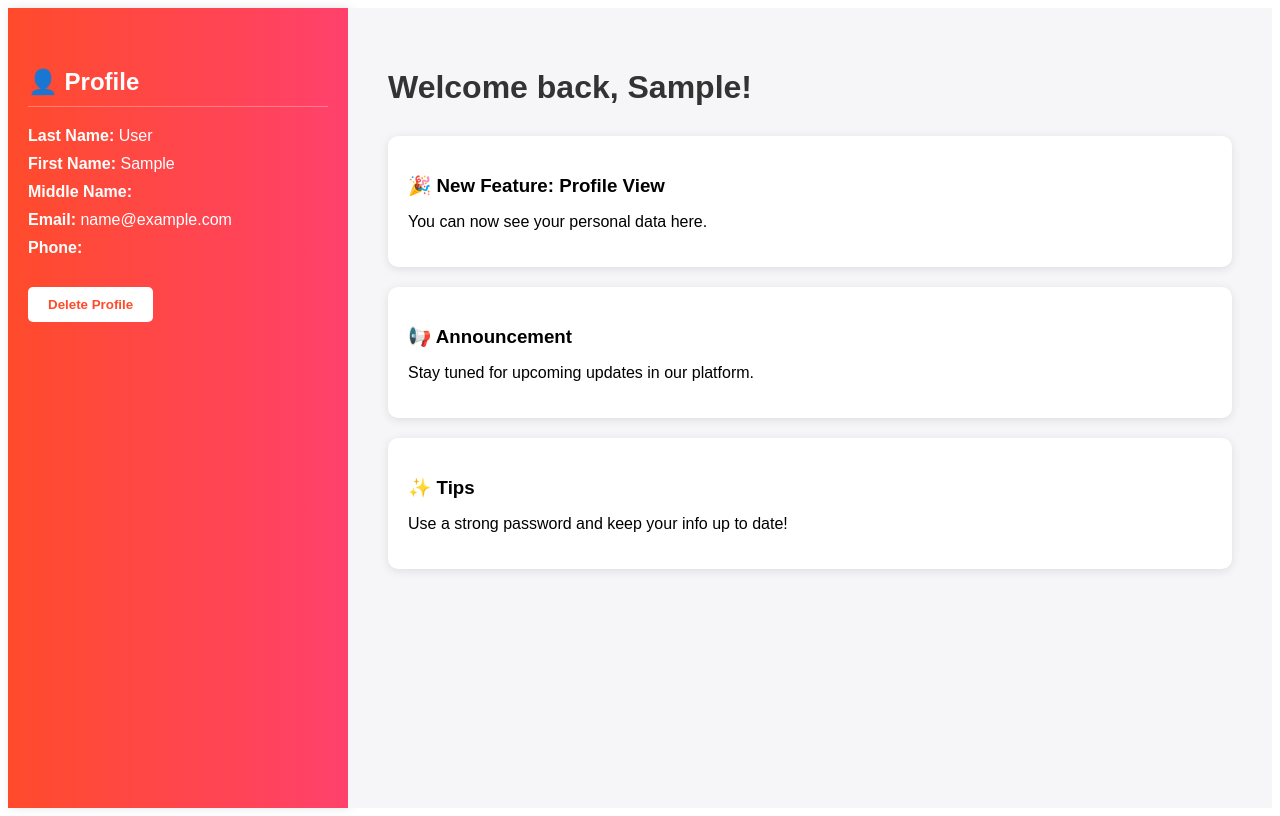
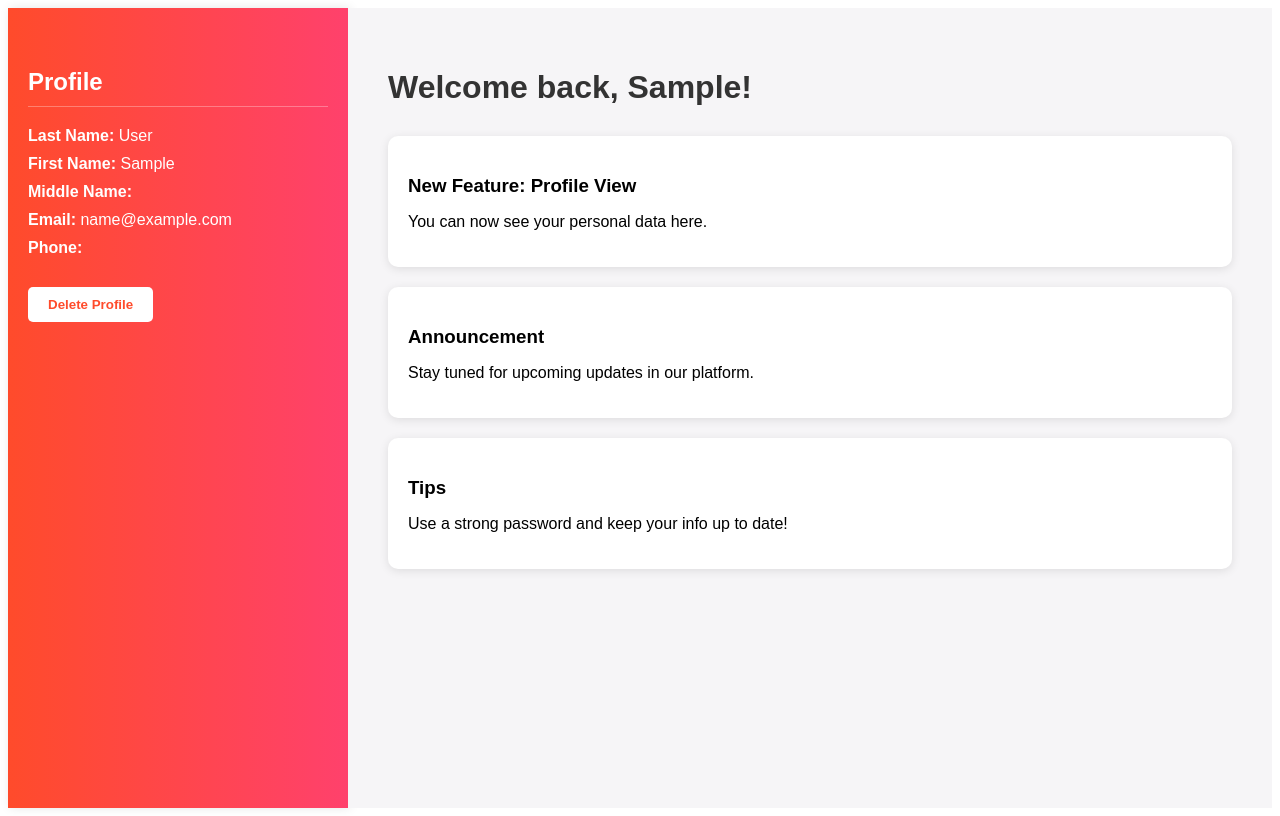
Before and after one commit to MargaritaShch/UserFlow, a Vue app in the folder frontend/: page /profile in a window 1280 px wide. Built offline with nearby package versions, Linux system fonts and the light colour scheme; sample sign-in values are in the browser's storage.

Commit message:
settings

```diff
--- a/frontend/src/components/RegisterForm.vue
+++ b/frontend/src/components/RegisterForm.vue
@@ -48,6 +48,46 @@ export default {
   },
   methods: {
     registerUser() {
+      if (!this.lastName || !this.firstName || !this.email || !this.phone || !this.password) {
+        alert("Пожалуйста, заполните все обязательные поля");
+        return;
+      }
+
+      const nameRegex = /^[А-Яа-яA-Za-z]{2,}$/;
+      const phoneRegex = /^\+7\s?\d{3}\s?\d{3}\s?\d{2}\s?\d{2}$/;
+      const emailRegex = /^[^\s@]+@[^\s@]+\.[^\s@]+$/;
+      const passwordRegex = /^(?=.*[a-z])(?=.*[A-Z])(?=.*\d)(?=.*[\W_]).{6,}$/;
+
+      if (!nameRegex.test(this.lastName)) {
+        alert("Введите корректную фамилию (минимум 2 буквы, только буквы)");
+        return;
+      }
+
+      if (!nameRegex.test(this.firstName)) {
+        alert("Введите корректное имя (минимум 2 буквы, только буквы)");
+        return;
+      }
+
+      if (this.middleName && !nameRegex.test(this.middleName)) {
+        alert("Введите корректное отчество (минимум 2 буквы, только буквы)");
+        return;
+      }
+
+      if (!emailRegex.test(this.email)) {
+        alert("Введите корректный email");
+        return;
+      }
+
+      if (!phoneRegex.test(this.phone)) {
+        alert("Введите телефон в формате +7 000 000 00 00");
+        return;
+      }
+
+      if (!passwordRegex.test(this.password)) {
+        alert("Пароль должен быть минимум из 6 символов, включать строчные, ЗАГЛАВНЫЕ буквы, цифры и символы");
+        return;
+      }
+
       const userData = {
         lastName: this.lastName,
         firstName: this.firstName,
@@ -57,17 +97,16 @@ export default {
         password: this.password
       };
 
+      localStorage.setItem('user', JSON.stringify(userData));
+
       console.log('Registering:', userData);
-
-      //при успешной регистарции алерт
       alert('Registration successful! Please log in.');
-
-      //переключится на форму логина
       this.$emit('switch-to-login');
     }
   }
 };
 </script>
+
 
 <style scoped>
 .wrapper {
@@ -203,3 +242,11 @@ button:hover {
   text-decoration: none;
 }
 </style>
+
+<!--  Поле	Значение-->
+<!--  Фамилия	Иванова-->
+<!--  Имя	Анна-->
+<!--  Отчество	Сергеевна-->
+<!--  Email	anna.ivanova@example.ru-->
+<!--  Телефон	+7 916 123 45 67-->
+<!--  Пароль	Abc123!-->
--- a/frontend/src/views/ProfilePage.vue
+++ b/frontend/src/views/ProfilePage.vue
@@ -1,7 +1,7 @@
 <template>
   <div class="profile-page" v-if="!isDeleted">
     <aside class="profile-info">
-      <h2>👤 Profile</h2>
+      <h2>Profile</h2>
       <p><strong>Last Name:</strong> {{ user.lastName }}</p>
       <p><strong>First Name:</strong> {{ user.firstName }}</p>
       <p><strong>Middle Name:</strong> {{ user.middleName }}</p>
@@ -19,7 +19,7 @@
     </main>
   </div>
   <div v-else class="deleted-message">
-    <h2>🗑️ Profile deleted. Redirecting to registration...</h2>
+    <h2>Profile deleted. Redirecting to registration...</h2>
   </div>
 </template>
 
@@ -31,9 +31,9 @@ export default {
       user: {},
       isDeleted: false,
       posts: [
-        { title: '🎉 New Feature: Profile View', content: 'You can now see your personal data here.' },
-        { title: '📢 Announcement', content: 'Stay tuned for upcoming updates in our platform.' },
-        { title: '✨ Tips', content: 'Use a strong password and keep your info up to date!' }
+        { title: 'New Feature: Profile View', content: 'You can now see your personal data here.' },
+        { title: 'Announcement', content: 'Stay tuned for upcoming updates in our platform.' },
+        { title: 'Tips', content: 'Use a strong password and keep your info up to date!' }
       ]
     };
   },
--- a/frontend/vite.config.js
+++ b/frontend/vite.config.js
@@ -3,10 +3,11 @@ import vue from '@vitejs/plugin-vue';
 import path from 'path';
 
 export default defineConfig({
+  base: '/UserFlow/',
   plugins: [vue()],
   resolve: {
     alias: {
-      '@': path.resolve(__dirname, './src') // ✅
+      '@': path.resolve(__dirname, './src')
     }
   }
 });
```
